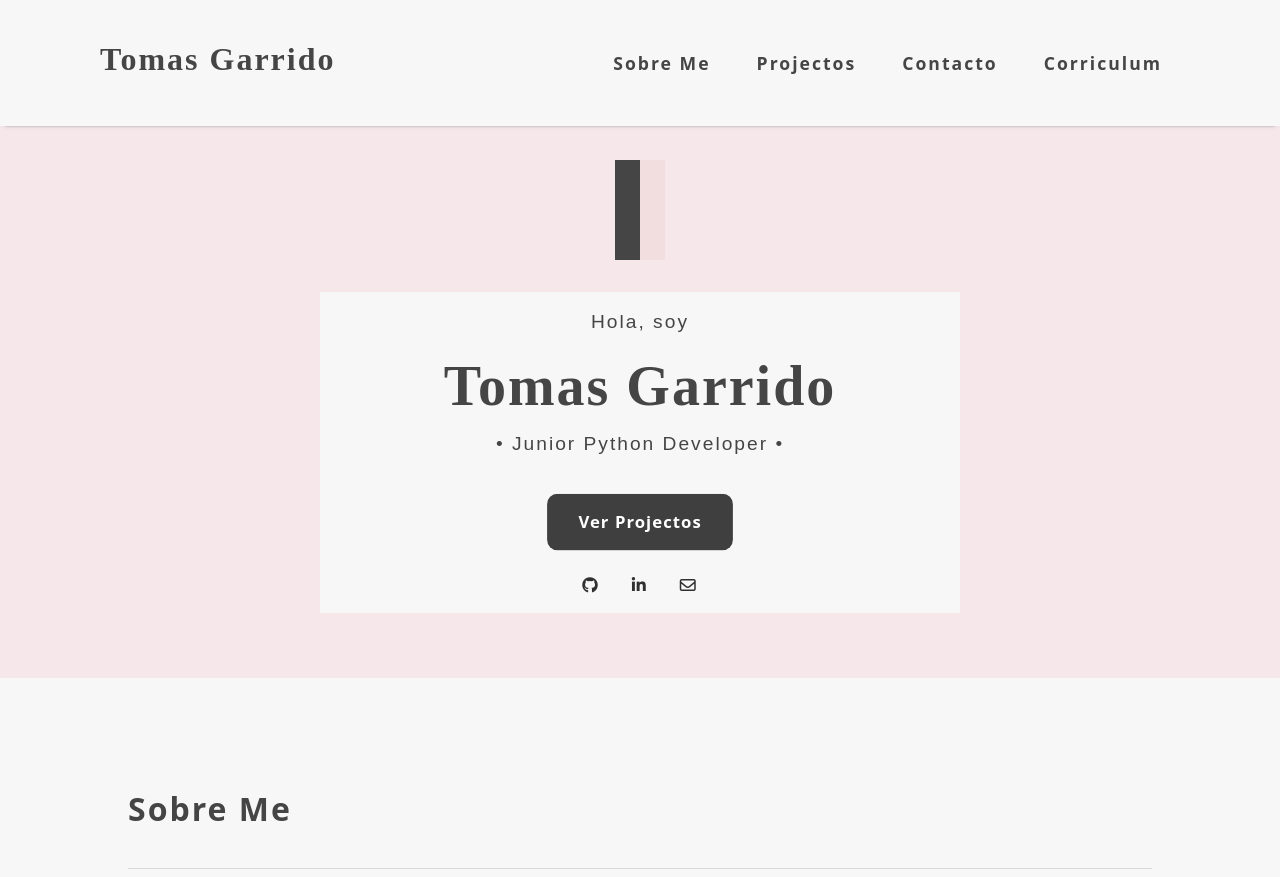
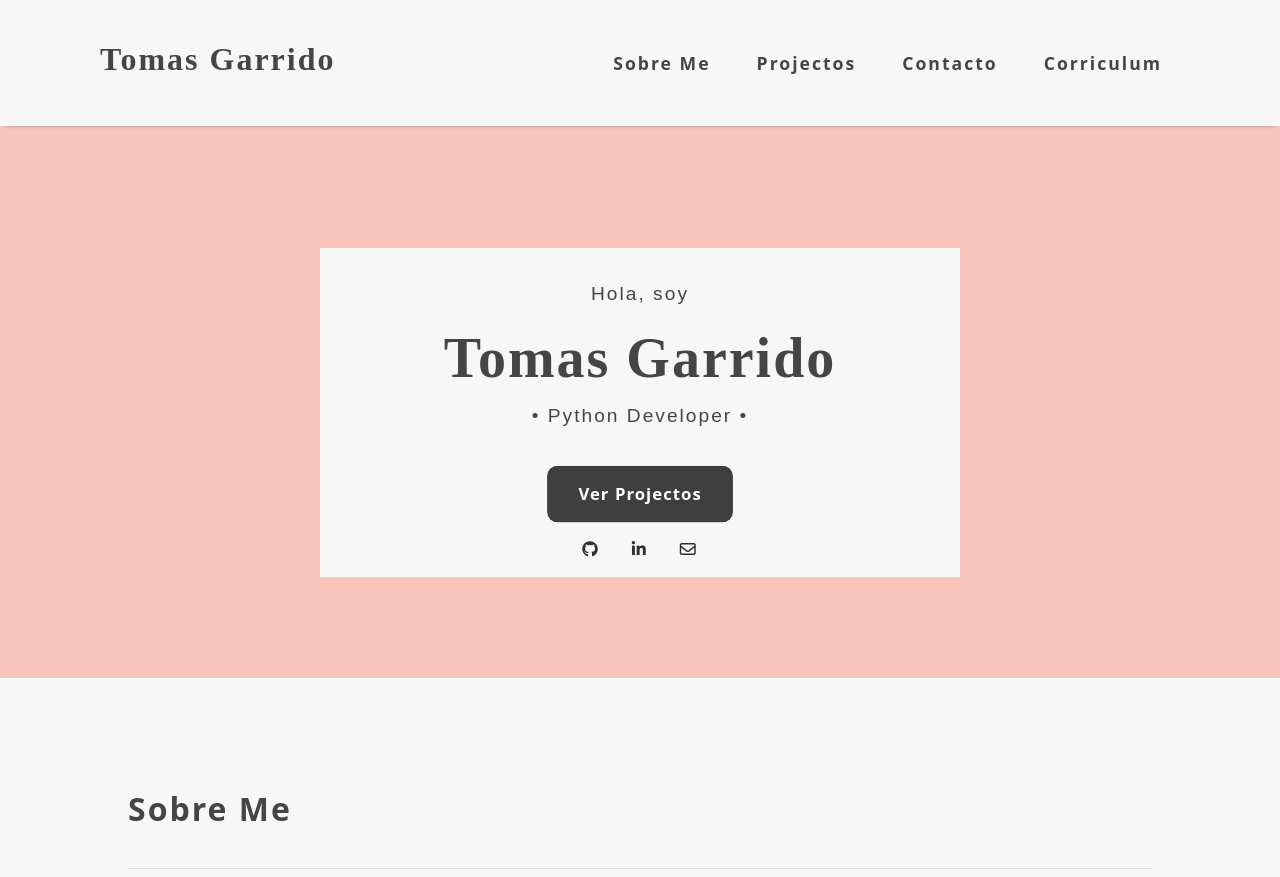
Before and after one commit to Garridot/portfolio, a Django app: page / in a window 1280 px wide. Shown: the top 877 px of the page. Run offline with Django 4.2, Linux system fonts and the light colour scheme; some libraries are stand-ins or nearby versions.

Commit message:
update html-css

```diff
--- a/portofolio/static/main.css
+++ b/portofolio/static/main.css
@@ -1,7 +1,7 @@
 
 :root{
     --grey: rgb(63, 63, 63);
-    --pink : rgb(242, 222, 223);
+    --pink : #f9c4ba;
     --black: rgb(36, 36, 38);
     --white:rgb(247, 247, 247);
     --text-color:rgb(69, 69, 69);
@@ -189,7 +189,7 @@ main{
     position: relative;
     margin: auto;
     height: 678px;
-    background: #f6e8ea;
+    background: var(--pink);
 
 
 }
@@ -198,10 +198,10 @@ main .pres
 {
     text-align: center;
     margin: auto;
-    margin-top: 2rem;
     width: 50%;
     background: var(--white);
-    padding: 1rem 0;
+    padding: 2rem 0 0.5rem;
+    margin-top: 5.5rem;
 }
 
 
@@ -264,30 +264,8 @@ main ul.nav a:hover{
 
 }
 
-.lines,
-.lines2
-{
-    position: relative;
-    display: flex;
-    justify-content: center;
-    align-items: center;
-}
 
-.lines span,
-.lines2 span
-{
 
-    top: 15rem;
-    width: 25px;
-    height: 100px;
-    background: var(--pink);
-    transform: rotate(calc(180deg * var(--i)));
-
-}
-
-.lines span:nth-child(1){
-    background-color: var(--text-color);
-}
 
 
 @media (max-width:1000px){
@@ -382,12 +360,15 @@ section.about.me .info{
 
     padding: .5rem;
 }
-
-@media (max-width:750px){
+@media (max-width:1000px){
+    .img{
+        display: none;
+    }
     .info .text{
         width: 100%;
     }
 }
+
 
 
 /** CONTACT SECTION **/
@@ -620,6 +601,18 @@ section.projects .img img{
     }
 }
 
+#certi{
+    text-align: justify;
+}
+
+.certi_a{
+    text-decoration: underline var(--grey);
+
+    margin: 1rem 0;
+}
+.certi_a h5{
+    margin: 2rem 0;
+}
 
 
 /****  FOOTER  ****/
--- a/portofolio/templates/main.html
+++ b/portofolio/templates/main.html
@@ -46,14 +46,11 @@
         </header>
 
         <main >
-            <div class="lines">
-                <span style="--i:0"></span>
-                <span style="--i:1"></span>
-            </div>
+
             <div class="pres">
                 <p>Hola, soy</p>
                 <h1>Tomas Garrido</h1>
-                <p>• Junior Python Developer  •</p>
+                <p>•  Python Developer  •</p>
                 <a href="#projects">Ver Projectos</a>
             </div>
             <ul class="nav justify-content-center">
@@ -180,6 +177,18 @@
                 </div>
             </div>
         </section>
+        <section class="projects" id="projects" data-aos="zoom-in" data-aos-duration="1000">
+            <div class="title">
+                <h2>Certificaciones</h2>
+            </div>
+            <div class="title" id="certi">
+                <a href="https://www.coursera.org/account/accomplishments/certificate/JSRMD993X445" target="_blank" class="certi_a"><h5>Estructuras de datos en Python</h5></a>
+                <a href="https://www.coursera.org/account/accomplishments/certificate/LHDKW288ND6K" target="_blank" class="certi_a"><h5>Manejo de bases de datos con Python</h5></a>
+                <a href="https://www.coursera.org/account/accomplishments/specialization/certificate/SCTEYF6PPVYY" target="_blank" class="certi_a"><h5>Programa Especializado - Aprende a programar con Python</h5></a>
+                <a href="https://www.coursera.org/account/accomplishments/certificate/RPHBZCJSC7CD" target="_blank" class="certi_a"><h5>Programación Orientada a Objetos con Python</h5></a>
+            </div>
+
+        </section>
         <section class="contact" style="padding: 0 0 2rem 0;"  id="contact" data-aos="fade-zoom-in"
         data-aos-easing="ease-in-back"
         data-aos-delay="300">
```
